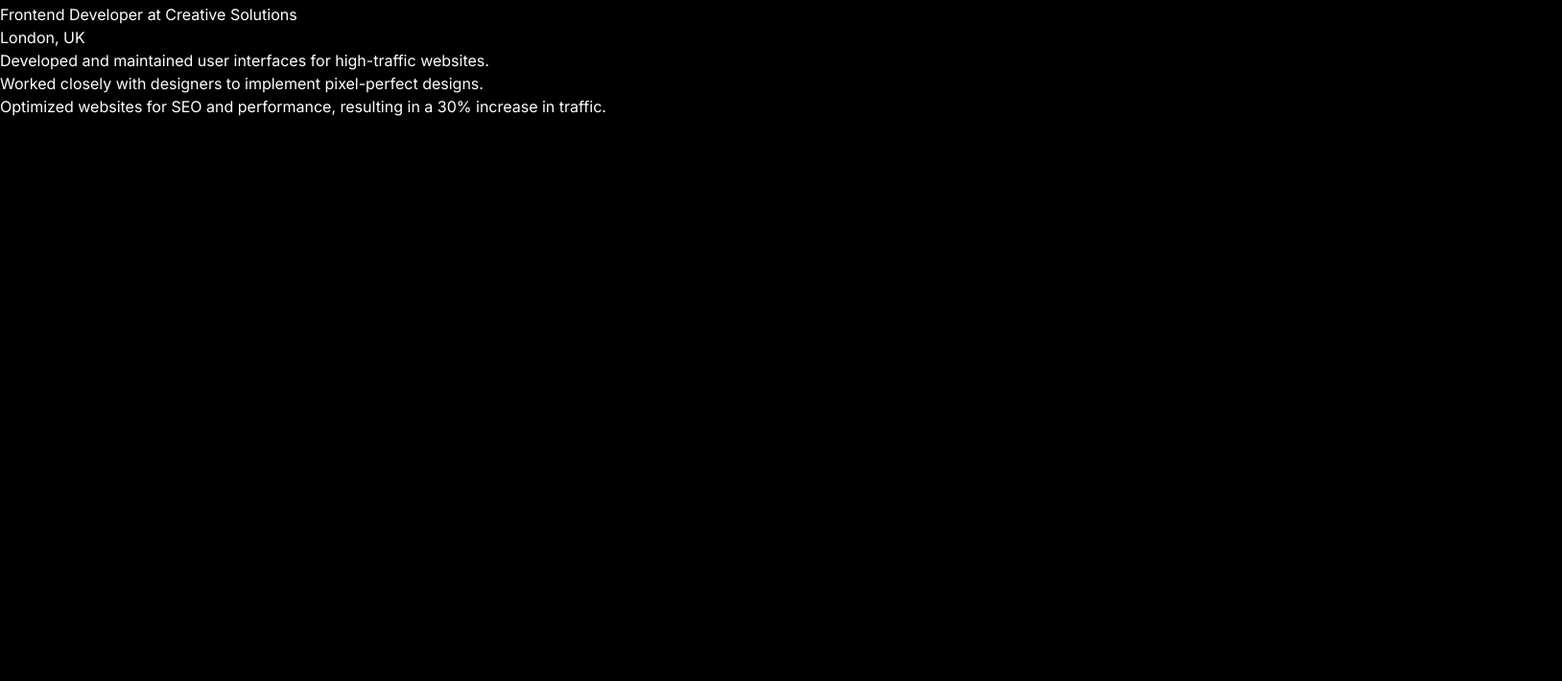
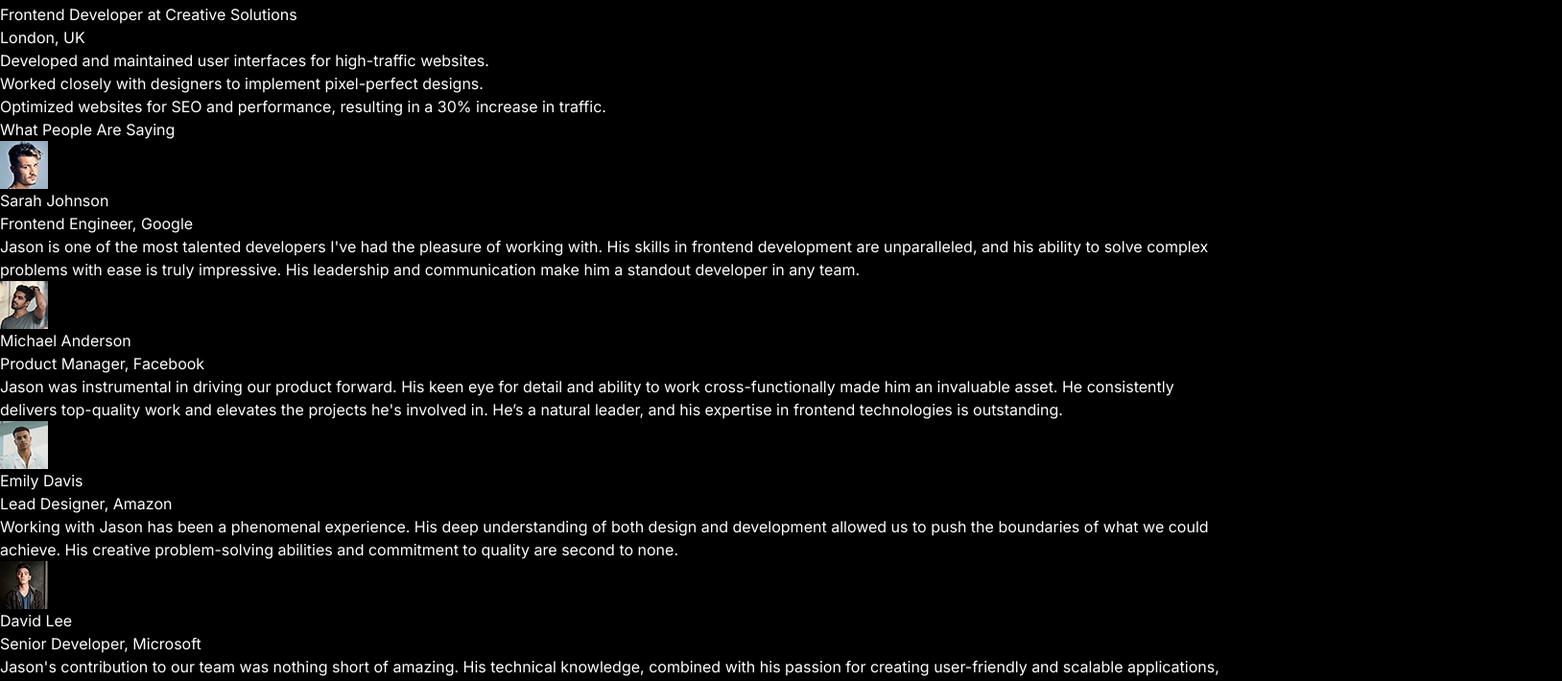
Before and after one commit to Ray-Shubham/Portfolio, a React (Vite) app: page / in a window 1280 px wide. Shown: the part 4920-5630 px from the top of the page at 96% size, 1628 px wide, since content can reach past the window. Before the commit the page ends 5043 px from the top, so only its background shows below. Built offline with nearby package versions, Linux system fonts and the light colour scheme.

Commit message:
Testimonial Section Completed

```diff
--- a/src/App.jsx
+++ b/src/App.jsx
@@ -5,6 +5,7 @@ import Hero from "./components/Hero";
 import Projects from "./components/Projects";
 import About from "./components/About";
 import Experience from "./components/Experience";
+import Testimonial from "./components/Testimonial";
 
 const App = () => {
   return (
@@ -17,6 +18,7 @@ const App = () => {
         <Projects />
         <About />
         <Experience />
+        <Testimonial />
       </main>
     </>
   );
--- /dev/null
+++ b/src/components/Testimonial.jsx
@@ -0,0 +1,57 @@
+import React from "react";
+import { motion } from "framer-motion";
+import { TESTIMONIALS } from "../constants";
+
+const Testimonial = () => {
+  const childVariants = {
+    hidden: {
+      opacity: 0,
+      y: 50,
+    },
+    visible: (i) => ({
+      opacity: 1,
+      y: 0,
+      transition: {
+        duration: 0.8,
+        delay: i * 0.5,
+      },
+    }),
+  };
+  return (
+    <section className="px-6 py-10 min-h-screen" id="testimonials">
+      <h1 className="text-4xl md:text-6xl font-medium tracking-tight mb-10">
+        What People Are Saying
+      </h1>
+      <div className="h-1 w-20 mb-8 bg-white"></div>
+
+      <div className="grid grid-cols-1 md:grid-cols-2 lg:grid-cols-3 gap-6">
+        {TESTIMONIALS.map((testimonial, index) => (
+          <motion.div
+            key={index}
+            className="relative rounded-lg p-6 h-full backdrop-blur-3xl bg-stone-500/10"
+            custom={index}
+            initial="hidden"
+            whileInView="visible"
+            variants={childVariants}
+          >
+            <div className="flex items-center mb-4">
+              <img
+                src={testimonial.image}
+                alt={testimonial.name}
+                className="w-12 h-12 rounded-full mr-4"
+                loading="lazy"
+              />
+              <div>
+                <h2 className="text-lg font-semibold">{testimonial.name}</h2>
+                <p className="text-sm font-light">{testimonial.title}</p>
+              </div>
+            </div>
+            <p className="leading-relaxed">{testimonial.feedback}</p>
+          </motion.div>
+        ))}
+      </div>
+    </section>
+  );
+};
+
+export default Testimonial;
```
